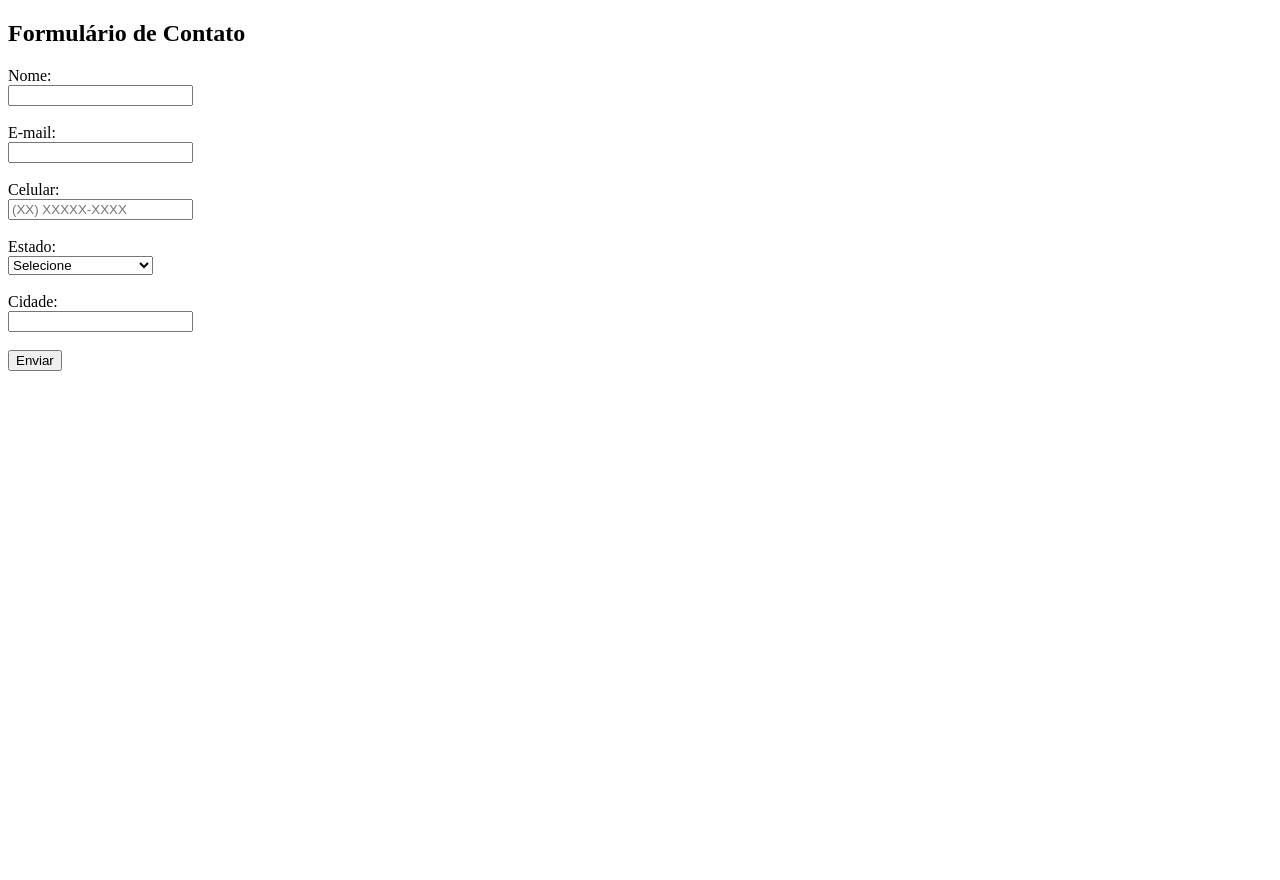
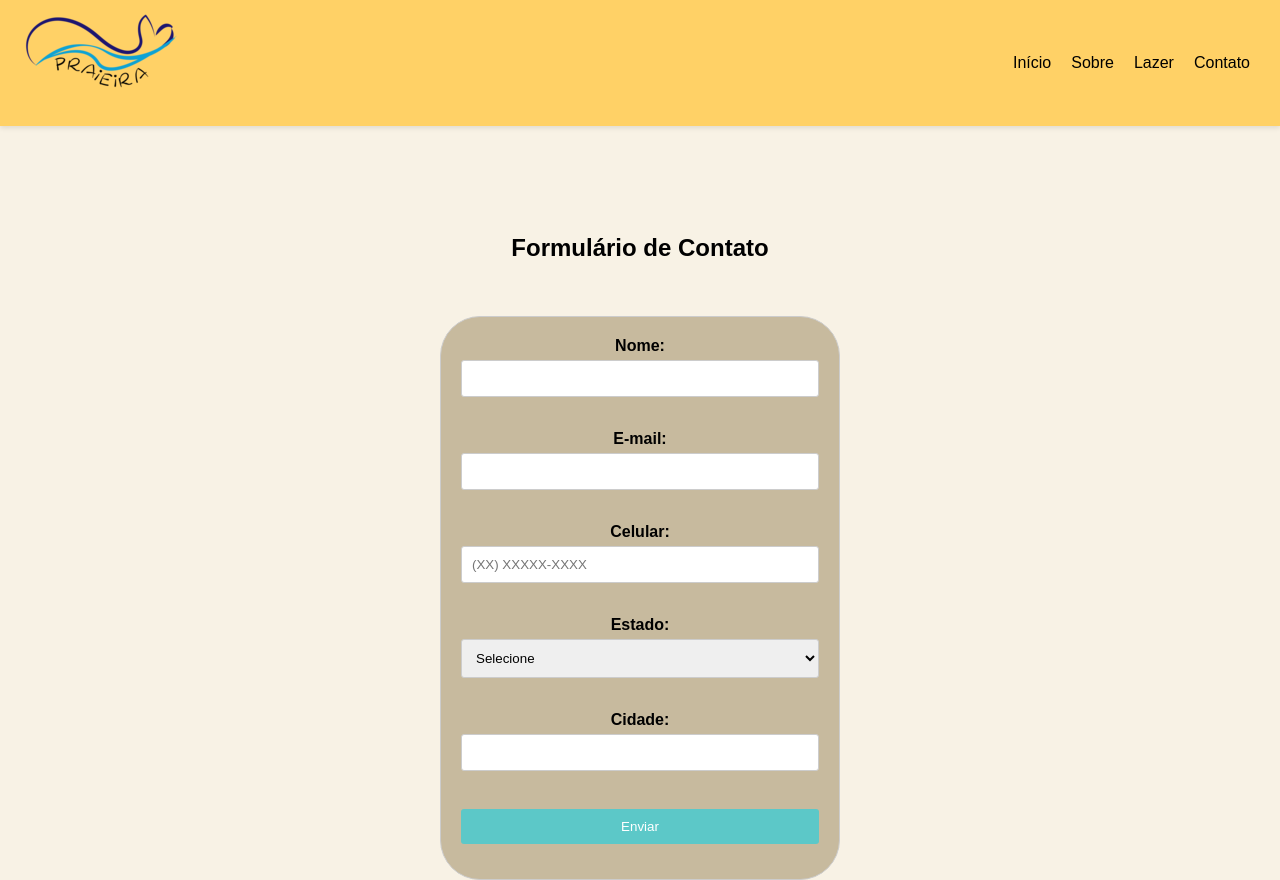
Before and after one commit to debora-pissolato/projetoPraias, a website: page html/formContato.html in a window 1280 px wide. Before the commit the page ends 800 px from the top, so only its background shows below. Drawn offline with Linux system fonts and the light colour scheme.

Commit message:
projeto praia

```diff
--- /dev/null
+++ b/css/contato.css
@@ -0,0 +1,33 @@
+form {
+    max-width: 400px;
+    margin: 0 auto; /* Centraliza horizontalmente */
+    padding: 20px;
+    border: 1px solid #ccc;
+    border-radius: 40px;
+    background-color: #C7BA9E;
+  }
+
+  form label {
+    font-weight: bold;
+  }
+
+  form input,
+  form select {
+    width: 100%;
+    padding: 10px;
+    margin-top: 5px;
+    margin-bottom: 15px;
+    border: 1px solid #ccc;
+    border-radius: 3px;
+  }
+
+  form input[type="submit"] {
+    background-color: #5CC8C8;
+    color: white;
+    cursor: pointer;
+    border: none;
+  }
+
+  form input[type="submit"]:hover {
+    background-color: nenhuma cor;
+  }
--- a/html/formContato.html
+++ b/html/formContato.html
@@ -1,28 +1,55 @@
 <!DOCTYPE html>
 <html lang="pt-br">
+
 <head>
     <meta charset="UTF-8">
     <meta name="viewport" content="width=device-width, initial-scale=1.0">
+    <link rel="shortcut icon" href="/favicons/celular.png" type="image/x-icon">
+    <link rel="stylesheet" href="/css/styles.css">
+    <link rel="stylesheet" href="/css/contato.css">
     <title>Contato</title>
 </head>
+
     <body>
+        <nav class="navbar">
+            <div class="logo">
+                <a href="/html/index.html">
+                <img src="/img/logotipoPraieiraFonteRedmen.png" alt="Logotipo">
+                </a>
+            </div>
+            <ul class="nav-links">
+                <li><a href="#inicio">Início</a></li>
+                <li><a href="#sobre">Sobre</a></li>
+                <li><a href="/html/areaLazer.html">Lazer</a></li>
+                <li><a href="/html/formContato.html">Contato</a></li>
+            </ul>
+            <div class="hamburger">
+                <span></span>
+                <span></span>
+                <span></span>
+            </div>
+        </nav>
+        <br>
+        <br>
+        <br>
+        <br>
+        <br>
+        <br>
+                <center>
                 <h2>Formulário de Contato</h2>
+                <br>
+                <br>
+                <br>
+
                 <form action="#" method="POST">
-        <!-- Campo Nome -->
-        <label for="nome">Nome:</label><br>
-        <input type="text" id="nome" name="nome" required><br><br>
-
-        <!-- Campo E-mail -->
-        <label for="email">E-mail:</label><br>
-        <input type="email" id="email" name="email" required><br><br>
-
-        <!-- Campo Celular -->
-        <label for="celular">Celular:</label><br>
-        <input type="tel" id="celular" name="celular" pattern="\(\d{2}\) \d{5}-\d{4}" placeholder="(XX) XXXXX-XXXX" required><br><br>
-
+                    <!-- Campo Nome --> <label for="nome">Nome:</label><br> <input
+                        type="text" id="nome" name="nome" required><br><br>
+                    <!-- Campo E-mail --><label for="email">E-mail:</label><br><input type="email" id="email"
+                        name="email" required><br><br>
+                    <!-- Campo Celular --><label for="celular">Celular:</label><br> <input type="tel" id="celular"
+                        name="celular" pattern="\(\d{2}\) \d{5}-\d{4}" placeholder="(XX) XXXXX-XXXX" required><br><br>
                     <!-- Campo Estado -->
-        <label for="estado">Estado:</label><br>
-        <select id="estado" name="estado" required>
+                    <label for="estado">Estado:</label><br> <select id="estado" name="estado" required>
                         <option value="">Selecione</option>
                         <option value="AC">Acre</option>
                         <option value="AL">Alagoas</option>
@@ -52,13 +79,12 @@
                         <option value="SE">Sergipe</option>
                         <option value="TO">Tocantins</option>
                     </select><br><br>
-
                     <!-- Campo Cidade -->
-        <label for="cidade">Cidade:</label><br>
-        <input type="text" id="cidade" name="cidade" required><br><br>
-
+                    <label for="cidade">Cidade:</label><br><input type="text" id="cidade" name="cidade"
+                        required><br><br>
                     <!-- Botão Enviar -->
                     <input type="submit" value="Enviar">
-    </form>
+                </form></center>
     </body>
+
 </html>
```
Also changed, not shown: favicons/celular.png (added). Lines whose indentation alone changed are shown as unchanged.
